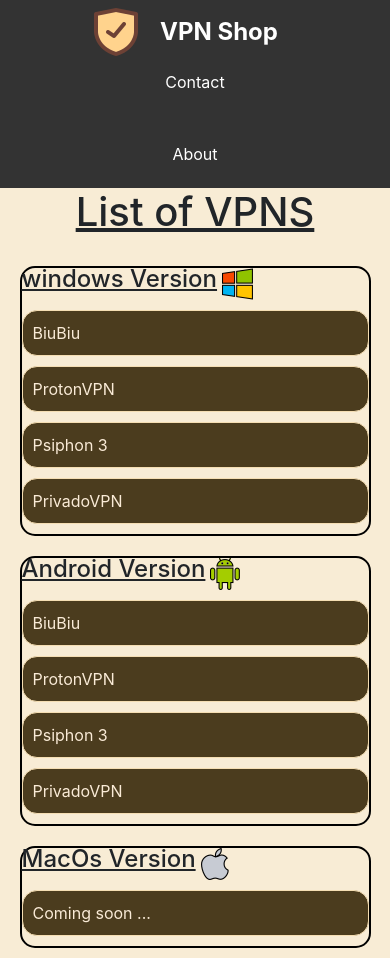
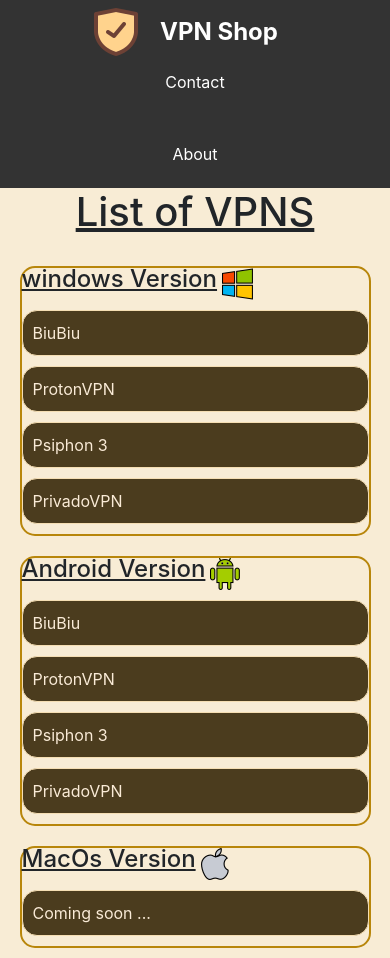
Before and after one commit to ahsmr/VpnShop, a plain HTML site: page index.html in a window 390 px wide. Drawn offline with nearby package versions, Linux system fonts and the light colour scheme.

Commit message:
fixed the border bugs

```diff
--- a/styles/styles.css
+++ b/styles/styles.css
@@ -126,7 +126,7 @@ body {
         width: 90%; /* Adjust the width to make it fit on small screens */
         margin: 10px 0;
         text-align: flex-start; /* Center align text for better readability */
-        border: 2px double black;
+        border: 2px solid darkgoldenrod;
         border-radius: 15px;
 
     }
```
